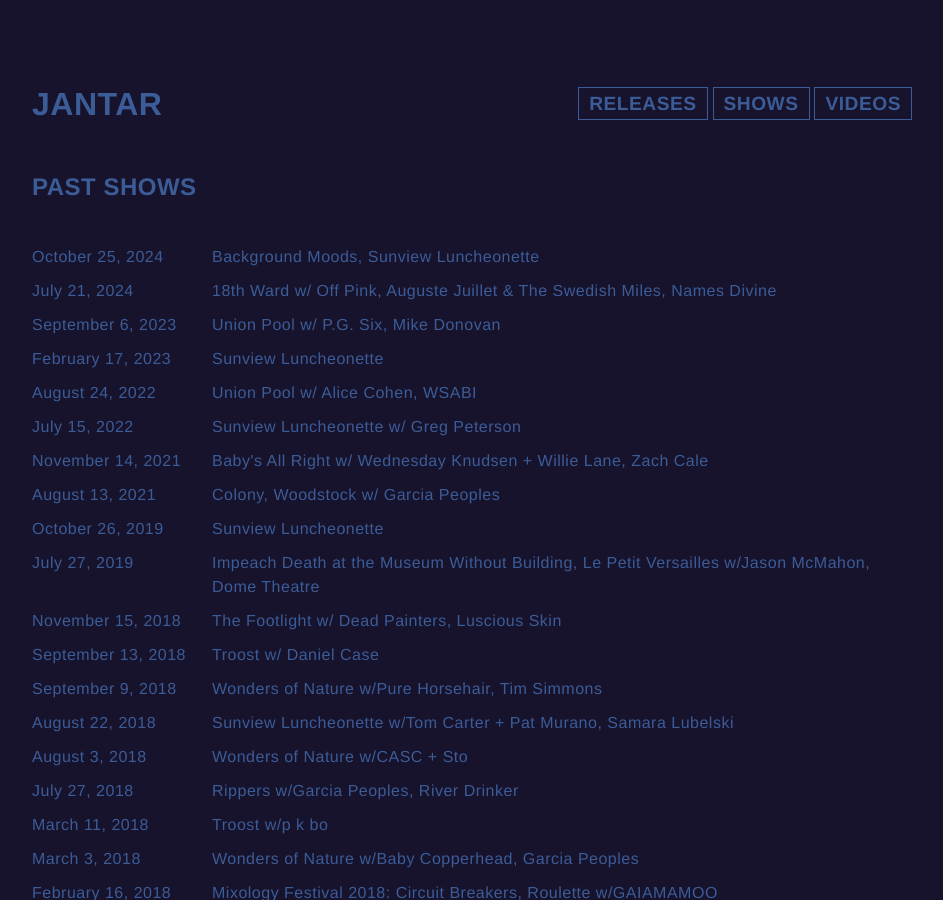
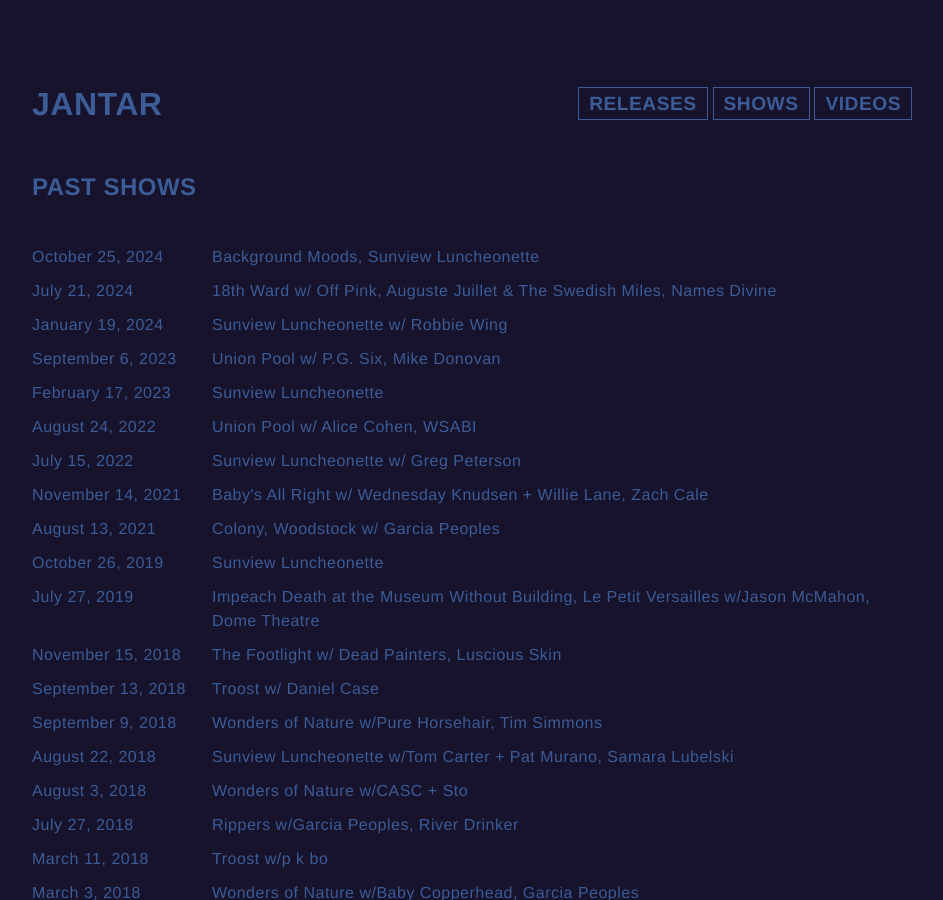
Before and after one commit to kirsten/thejantar.com, a Jekyll site: the page built from shows.html, in a window 1280 px wide and 900 px high. Shown: the whole window, without its empty margins (168-1111 px from the left). Built offline with Jekyll 4.4.1, drawn with Linux system fonts in a browser that asks for light colours.

Commit message:
Add 2024-01-19 show with Robbie Wing

```diff
--- a/_data/shows.yml
+++ b/_data/shows.yml
@@ -4,6 +4,9 @@
 
   - date:  2024-07-21 15:00:00
     title: "18th Ward w/ Off Pink, Auguste Juillet & The Swedish Miles, Names Divine"
+
+  - date:  2024-01-19 19:00:00
+    title: "Sunview Luncheonette w/ Robbie Wing"
 
   - date:  2023-09-06 19:00:00
     title: "Union Pool w/ P.G. Six, Mike Donovan"
```
